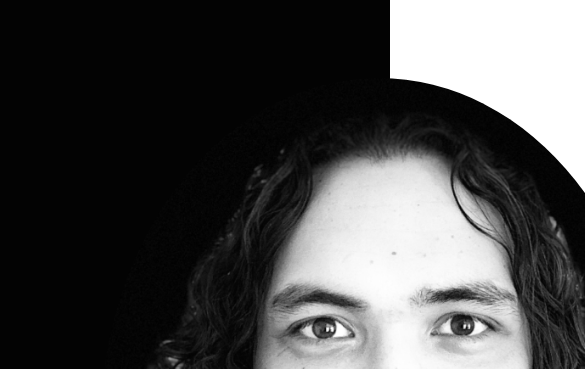
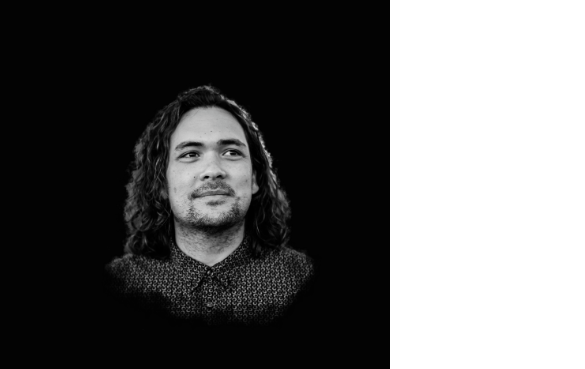
Before and after one commit to kapena5/myPortfolio, a plain HTML site: page index.html in a window 390 px wide. Shown: the part 152-521 px from the top of the page, 585 px wide, since content can reach past the window. Drawn offline with nearby package versions, Linux system fonts and the light colour scheme.

Commit message:
updated hero section

```diff
--- a/css/style.css
+++ b/css/style.css
@@ -33,15 +33,13 @@ header nav ul li {
     font-size: 20px;
 }
 .hero {
-    height: 30%;
+    height: auto;
     background-color: #030303;
-    background-size: cover;
-    background-repeat: no-repeat;
     width: 100%;
 }
 .content {
     max-width: 1300px;
-    margin: 0 auto;
+    margin: 0;
     color: white;
     display: grid;
     grid-template-areas:
@@ -50,10 +48,9 @@ header nav ul li {
     ;
     grid-template-columns: 1fr, 1fr;
     padding: 100px;
-    column-gap: 75px;
+    column-gap: 50px;
 }
 .heroPic {
-    border-radius: 100%;
     grid-area: heroPic;
     height: auto;
     width: 100%;
@@ -64,6 +61,9 @@ header nav ul li {
     display: flex;
     align-items: flex-end;
     justify-content: flex-start;
+}
+.heorFooter {
+    position: relative;
 }
 .resumeButton {
     width: fit-content;
@@ -202,8 +202,8 @@ p {
         font-size: 17px;
     }
     .heroPic {
-        height: 300px;
-        width: fit-content;
+        height: auto;
+        width: 100%;
     }
 }
 @media only screen and (max-width: 768px) {
@@ -230,8 +230,8 @@ p {
     ;
     }
     .heroPic {
-        height: 500px;
-        width: fit-content;
+        height: auto;
+        width: 100%;
     }
     .hero {
         height: auto;
@@ -257,7 +257,7 @@ p {
 }
 @media only screen and (max-width: 1200px) {
     .heroPic {
-        height: 700px;
-        width: fit-content;
+        height: auto;
+        width: 100%;
     }
 }
--- a/index.html
+++ b/index.html
@@ -28,11 +28,12 @@
     </section>
     <section class="hero">
         <div class="content">
-            <img src="images/hero.png" class="heroPic">
+            <img src="images/hero2.PNG" class="heroPic">
             <h2 class="heroText">"Ho'olohe Ka'a Pepeiao"<br>Listen with your ears</h2>
             <button class="resumeButton btn-primary">Resume</button>
         </div>
     </section>
+    <img src="images/heroFooter.PNG" class="heroFooter">
     <section class="skills section">
       <h1>Skills</h1>
       <div class="skillsContainer container">
```
Also changed, not shown: images/hero1.png (renamed from images/hero.png), images/hero2.PNG (added), images/heroFooter.png (added), 1 other file.
